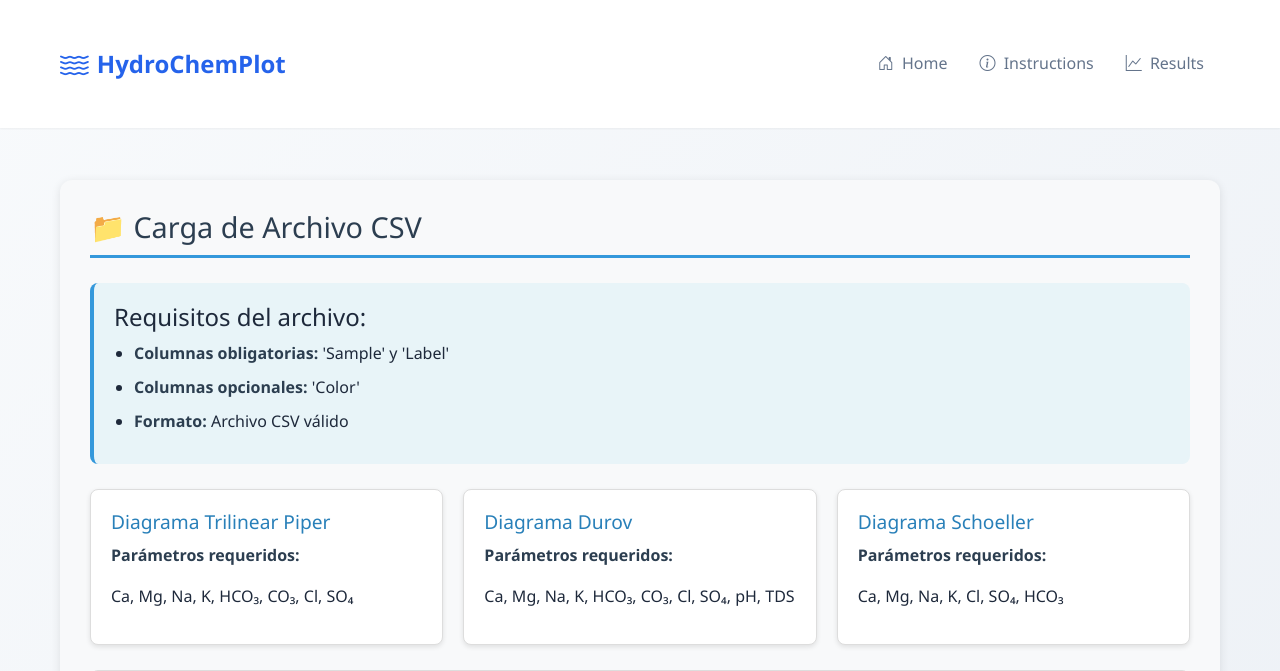
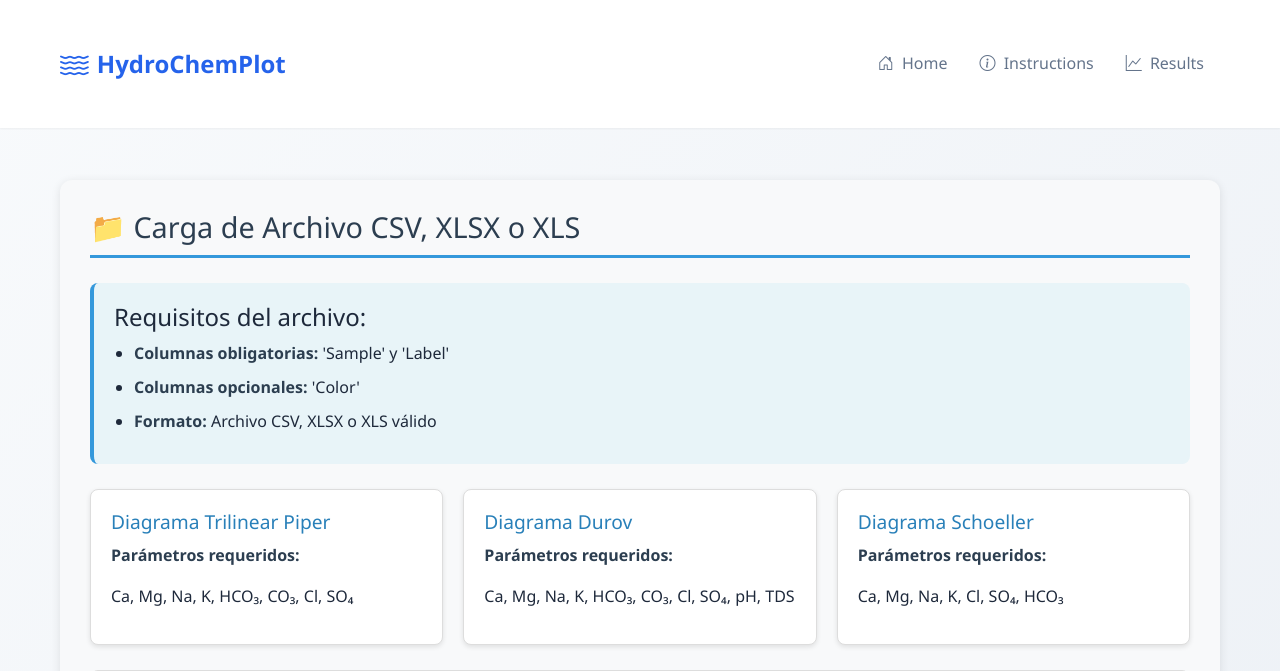
Before and after one commit to valegio/hydrochemplot, a Flask app: page /instructions in a window 1280 px wide. Shown: the top 671 px of the page. Run offline with Flask 3, Linux system fonts and the light colour scheme.

Commit message:
Update instructions.html

```diff
--- a/templates/instructions.html
+++ b/templates/instructions.html
@@ -6,13 +6,13 @@ Instrucciones
 <div class="container">
     <!-- Sección de carga de archivo -->
     <div class="instruction-section">
-        <h3 class="section-title">📁 Carga de Archivo CSV</h3>
+        <h3 class="section-title">📁 Carga de Archivo CSV, XLSX o XLS</h3>
         <div class="requirements-box">
             <h4>Requisitos del archivo:</h4>
             <ul class="requirements-list">
                 <li><strong>Columnas obligatorias:</strong> 'Sample' y 'Label'</li>
                 <li><strong>Columnas opcionales:</strong> 'Color'</li>
-                <li><strong>Formato:</strong> Archivo CSV válido</li>
+                <li><strong>Formato:</strong> Archivo CSV, XLSX o XLS válido</li>
             </ul>
         </div>
 
@@ -37,7 +37,7 @@ Instrucciones
         <div class="example-section">
             <h4>Ejemplo de estructura de datos:</h4>
             <img src="static/images/data_instructions.png"
-                 alt="Ejemplo de estructura de datos CSV"
+                 alt="Ejemplo de estructura de datos"
                  class="example-image">
         </div>
     </div>
```
